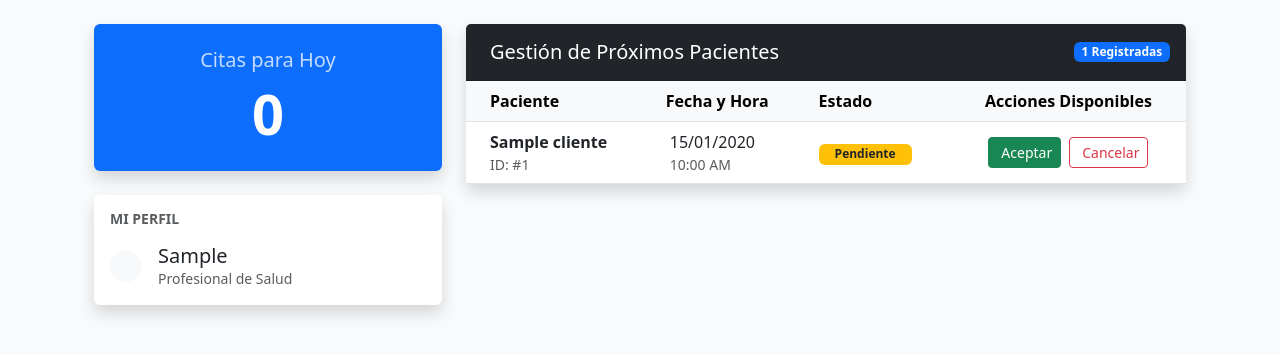
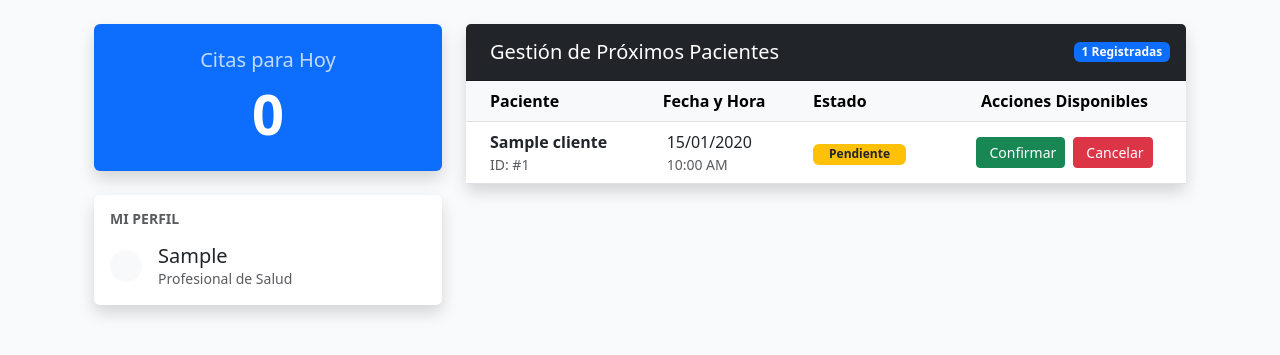
Before and after one commit to Papelcra/sistema_citas, a Django app: page /dashboard/profesional/ in a window 1280 px wide. Shown: the part 56-411 px from the top of the page. Run offline with Django 5.2, Linux system fonts and the light colour scheme; a user stored in the database is signed in; tables that the repository leaves empty hold one stand-in row (values such as "Sample post").

Commit message:
Core citas: validacion solapamiento, estado default, cambio estado

```diff
--- a/citas/views.py
+++ b/citas/views.py
@@ -76,10 +76,13 @@ def agendar_cita(request):
     return render(request, 'citas/agendar.html', {'form': form})
 
 
+from django.views.decorators.http import require_POST
+
+@require_POST
+@login_required
 def cambiar_estado_cita(request, cita_id, nuevo_estado):
     cita = get_object_or_404(Cita, id=cita_id)
 
-    # Mapeo de seguridad para asegurar que solo entren códigos válidos
     estados_validos = ['PEN', 'CON', 'CAN', 'FIN']
 
     if nuevo_estado in estados_validos:
@@ -88,7 +91,6 @@ def cambiar_estado_cita(request, cita_id, nuevo_estado):
             cita.save()
 
     return redirect('dashboard_profesional')
-
 
 def eliminar_cita(request, cita_id):
     # Buscamos la cita directamente por su ID
--- a/templates/dashboards/profesional.html
+++ b/templates/dashboards/profesional.html
@@ -54,46 +54,65 @@
                                     <div class="fw-bold">{{ cita.cliente.nombre }}</div>
                                     <div class="text-muted small">ID: #{{ cita.id }}</div>
                                 </td>
+
                                 <td>
                                     <div><i class="far fa-calendar-alt me-1"></i> {{ cita.fecha|date:"d/m/Y" }}</div>
                                     <div class="text-muted small"><i class="far fa-clock me-1"></i> {{ cita.hora|time:"h:i A" }}</div>
                                 </td>
+
                                 <td>
                                     {% if cita.estado == 'PEN' %}
                                         <span class="badge bg-warning text-dark px-3">Pendiente</span>
                                     {% elif cita.estado == 'CON' %}
-                                            <span class="badge bg-success px-3">Confirmada</span>
+                                        <span class="badge bg-primary px-3">Confirmada</span>
                                     {% elif cita.estado == 'FIN' %}
-                                            <span class="badge bg-info px-3">Finalizada</span>
+                                        <span class="badge bg-success px-3">Finalizada</span>
                                     {% elif cita.estado == 'CAN' %}
                                         <span class="badge bg-danger px-3">Cancelada</span>
                                     {% endif %}
                                 </td>
+
                                 <td class="text-center">
-                                        <div class="d-flex justify-content-center gap-2">
+                                    <div class="d-flex justify-content-center gap-2 flex-wrap">
+
                                         {% if cita.estado == 'PEN' %}
-                                                <!-- Botón Aceptar -->
-                                                <a href="{% url 'cambiar_estado_cita' cita.id 'CON' %}"
-                                                   class="btn btn-success btn-sm d-flex align-items-center">
-                                                    <i class="fas fa-check-circle me-1"></i> Aceptar
-                                                </a>
-                                                <!-- Botón Cancelar (Ahora visible y con color) -->
-                                                <a href="{% url 'cambiar_estado_cita' cita.id 'CAN' %}"
-                                                   class="btn btn-outline-danger btn-sm d-flex align-items-center">
+
+                                            <!-- CONFIRMAR -->
+                                            <form method="post" action="{% url 'cambiar_estado_cita' cita.id 'CON' %}">
+                                                {% csrf_token %}
+                                                <button type="submit" class="btn btn-success btn-sm d-flex align-items-center">
+                                                    <i class="fas fa-check-circle me-1"></i> Confirmar
+                                                </button>
+                                            </form>
+
+                                            <!-- CANCELAR -->
+                                            <form method="post" action="{% url 'cambiar_estado_cita' cita.id 'CAN' %}">
+                                                {% csrf_token %}
+                                                <button type="submit" class="btn btn-danger btn-sm d-flex align-items-center">
                                                     <i class="fas fa-times-circle me-1"></i> Cancelar
-                                                </a>
+                                                </button>
+                                            </form>
+
                                         {% elif cita.estado == 'CON' %}
-                                                <!-- Botón Finalizar -->
-                                                <a href="{% url 'cambiar_estado_cita' cita.id 'FIN' %}"
-                                                   class="btn btn-primary btn-sm d-flex align-items-center">
-                                                    <i class="fas fa-flag-checkered me-1"></i> Finalizar Cita
-                                                </a>
+
+                                            <!-- FINALIZAR -->
+                                            <form method="post" action="{% url 'cambiar_estado_cita' cita.id 'FIN' %}">
+                                                {% csrf_token %}
+                                                <button type="submit" class="btn btn-primary btn-sm d-flex align-items-center">
+                                                    <i class="fas fa-flag-checkered me-1"></i> Finalizar
+                                                </button>
+                                            </form>
+
                                         {% else %}
-                                                <span class="text-muted small italic">Sin acciones</span>
+
+                                            <span class="text-muted small">Sin acciones</span>
+
                                         {% endif %}
+
                                     </div>
                                 </td>
                             </tr>
+
                             {% empty %}
                             <tr>
                                 <td colspan="4" class="text-center py-5 text-muted">
```
Lines whose indentation alone changed are shown as unchanged.
